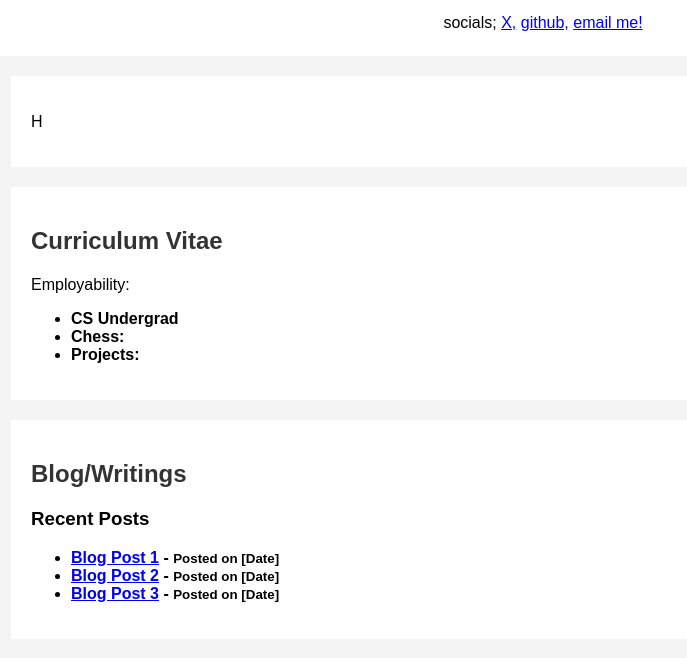
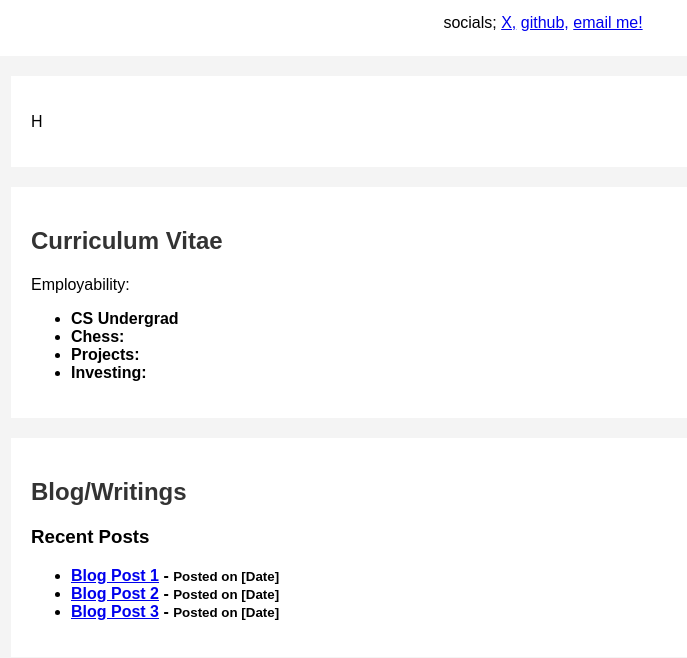
Before and after one commit to hdonovan42/website, a plain HTML site: page index.html in a window 1280 px wide. Shown: the part 110-768 px from the top of the page, without its empty margins (97-784 px from the left). Drawn offline with Linux system fonts and the light colour scheme.

Commit message:
housekeeping

```diff
--- a/index.html
+++ b/index.html
@@ -25,7 +25,8 @@
         <ul>
             <li><strong>CS Undergrad</li>
             <li><strong>Chess:</li>
-            <li><strong>Projects:</strong></li>
+            <li><strong>Projects:</li>
+            <li><strong>Investing:</li>
         </ul>
     </div>
 
```
Also changed, not shown: 1 other file.
